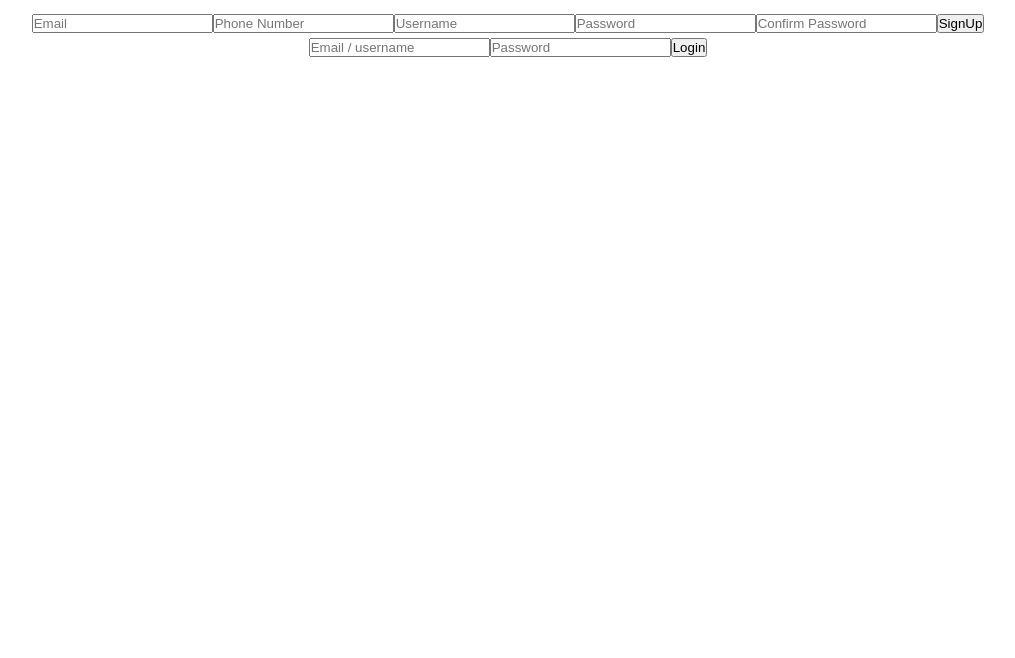
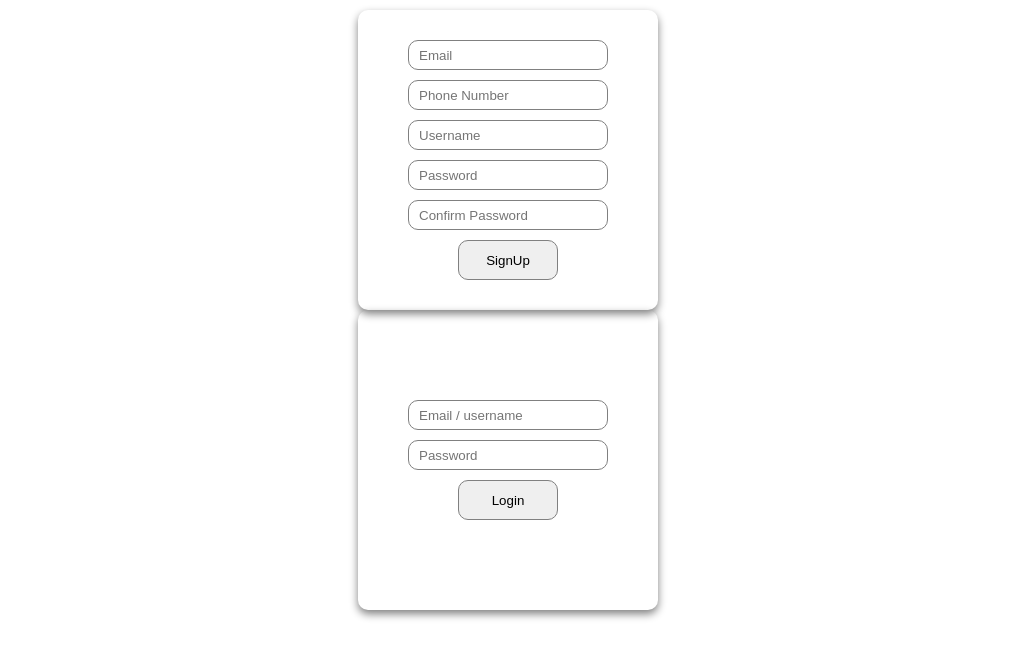
Before and after one commit to Pr-ElTech/ContactBookApp, a React (Vite) app: page / in a window 1280 px wide. Shown: the top 658 px of the page, without its empty margins (132-1147 px from the left). Built offline with nearby package versions, Linux system fonts and the light colour scheme.

Commit message:
style/ login & Signup component and worked on handlesignup function reamining Json

```diff
--- /dev/null
+++ b/src/CSS/LogiCom.css
@@ -0,0 +1,37 @@
+.loginbox{
+    width: 300px;
+    height: 300px;
+    display: flex;
+    flex-direction: column;
+    justify-content: center;
+    align-items: center;
+    gap: 10px;
+    box-shadow: 0px 4px 8px gray;
+    border-radius: 10px;
+
+    & input{
+
+        width: 200px;
+        height: 30px;
+        border: 1px solid gray;
+        border-radius: 10px;
+        padding: 10px;
+    }
+    & input:focus{
+    outline: none;
+    }
+
+        & button{
+        width: 100px;
+        height: 40px;
+        border-radius: 10px;
+        outline: none;
+        cursor: pointer;
+        border: 1px solid gray;
+        transition: 0.3s;
+    }
+
+    & button:hover{
+    background-color: rgb(87, 85, 85);
+    }
+}
--- /dev/null
+++ b/src/CSS/Signup.css
@@ -0,0 +1,37 @@
+.signupbox{
+    width: 300px;
+    height: 300px;
+    display: flex;
+    flex-direction: column;
+    justify-content: center;
+    align-items: center;
+    gap: 10px;
+    box-shadow: 0px 4px 8px gray;
+    border-radius: 10px;
+
+    & input{
+
+        width: 200px;
+        height: 30px;
+        border: 1px solid gray;
+        border-radius: 10px;
+        padding: 10px;
+    }
+    & input:focus{
+    outline: none;
+    }
+
+    & button{
+        width: 100px;
+        height: 40px;
+        border-radius: 10px;
+        outline: none;
+        cursor: pointer;
+        border: 1px solid gray;
+        transition: 0.3s;
+    }
+
+    & button:hover{
+    background-color: rgb(87, 85, 85);
+    }
+}
--- a/src/components/LoginCom.jsx
+++ b/src/components/LoginCom.jsx
@@ -1,5 +1,6 @@
 import React from 'react'
 import { useState } from 'react'
+import "../CSS/LogiCom.css"
 
 const LoginCom = () => {
 const [loginData,setLoginData] = useState ({
@@ -22,7 +23,7 @@ else{
 }
 
   return (
-    <div>
+    <div className='loginbox'>
         <input type="email"  placeholder='Email / username' value={loginData.Email || loginData.UserName }  onChange={(e)=>set({...input, UserName:e.target.value? Email:e.target.value})}/>
         <input type="text"   placeholder='Password' value={loginData.Password} onChange={(e)=>set({...input, Password:e.target.value})}/>
         <button onClick={handleloginData}>Login</button>
--- a/src/components/SignUpBox.jsx
+++ b/src/components/SignUpBox.jsx
@@ -1,4 +1,5 @@
 import React, { useState } from 'react'
+import "../CSS/Signup.css"
 
 const SignUpBox = () => {
 
@@ -6,25 +7,43 @@ const [signupData,setSignupData] = useState ({
     Email:"",
     PhoneNumber:"",
     UserName:"",
-    Password:""
+    Password:"",
+    confirmPass: ""
 })
+
+const [userDataBox, setUserDataBox] = useState ([])
 
 const handleSingUp = () =>{
   if (!signupData.Email ||!signupData.PhoneNumber|| !signupData.Password ){
     alert ("all fields required!")
+    return false;
+  }
+  else if(signupData.Password.length < 8){
+    alert("password not strong enough")
+    return false;
+  }
+  else if(signupData.Password !== signupData.confirmPass){
+    alert("password mismatch")
+    return false;
+  }
+
+  else{
+const sucessfulData =  [...userDataBox, signupData]
+setUserDataBox (sucessfulData)
+console.log(sucessfulData)
   }
 
 
 }
 
   return (
-    <div>
+    <div className='signupbox'>
 
         <input type="email"  placeholder='Email' value={signupData.Email} onChange={(e)=>setSignupData({...signupData, Email:e.target.value})}/>
         <input type="number"  placeholder='Phone Number' value={signupData.PhoneNumber} onChange={(e)=>setSignupData({...signupData, PhoneNumber:e.target.value})} />
         <input type="text"  placeholder='Username' value={signupData.UserName} onChange={(e)=>setSignupData({...signupData, UserName:e.target.value})} />
-        <input type="text"   placeholder='Password' value={signupData.Password} onChange={(e)=>setSignupData({...signupData, Password:e.target.value})}/>
-        <input type="text"   placeholder='Confirm Password' value={signupData.Email} onChange={(e)=>setSignupData({...signupData, Email:e.target.value})}/>
+        <input type="password"   placeholder='Password' value={signupData.Password} onChange={(e)=>setSignupData({...signupData, Password:e.target.value})}/>
+        <input type="password"   placeholder='Confirm Password' value={signupData.confirmPass} onChange={(e)=>setSignupData({...signupData, confirmPass:e.target.value})}/>
         <button onClick={handleSingUp}>SignUp</button>
     </div>
   )
```
